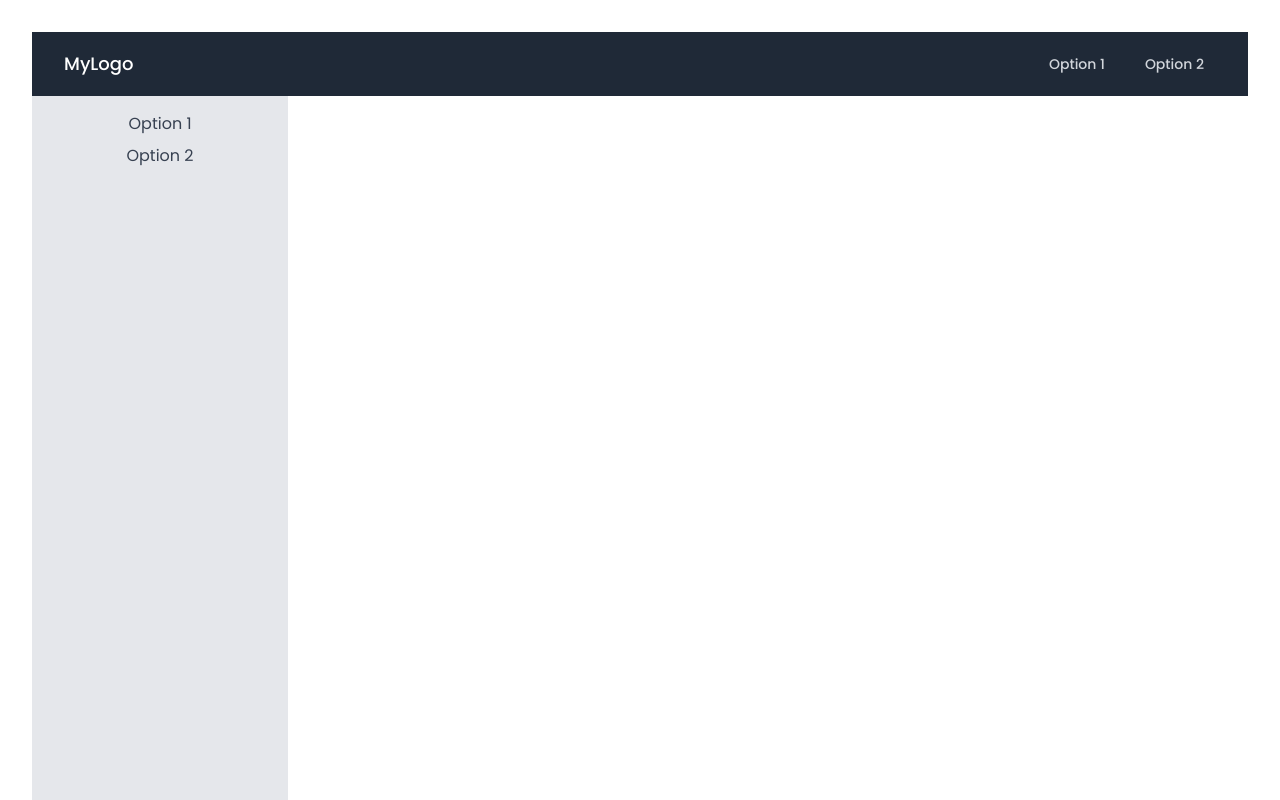
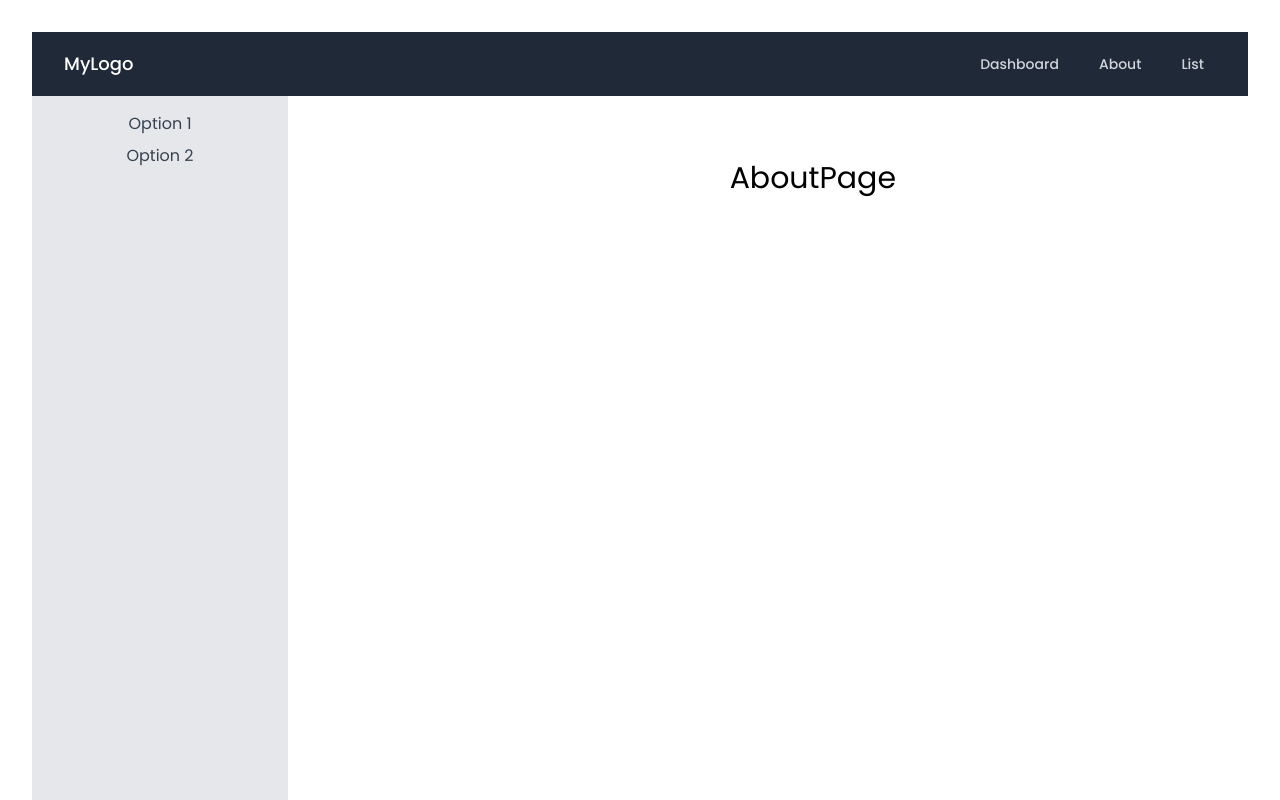
Before and after one commit to nindyahapsari/kanban-board, a React (Vite) app: page /About in a window 1280 px wide. Shown: the top 800 px of the page. Built offline with nearby package versions, Linux system fonts and the light colour scheme.

Commit message:
working on basic routing and all the pages with component to just render

```diff
--- a/package.json
+++ b/package.json
@@ -11,7 +11,8 @@
   },
   "dependencies": {
     "react": "^18.2.0",
-    "react-dom": "^18.2.0"
+    "react-dom": "^18.2.0",
+    "react-router-dom": "^6.21.3"
   },
   "devDependencies": {
     "@types/react": "^18.2.43",
--- a/src/App.tsx
+++ b/src/App.tsx
@@ -1,14 +1,30 @@
-import { useState } from "react";
-import "./App.css";
+import { Routes, Route } from "react-router-dom";
+
 import Navbar from "./Components/Navbar";
 import Sidebar from "./Components/Sidebar";
 import Footer from "./Components/Footer";
+
+import Dashboard from "./Pages/Dashboard";
+import ErrorPage from "./Pages/ErrorPage";
+
+import AboutPage from "./Pages/AboutPage";
+import ItemDetails from "./Pages/ItemDetails";
+
+import "./App.css";
 
 function App() {
   return (
     <>
       <Navbar />
       <Sidebar />
+
+      <Routes>
+        <Route path="/" element={<Dashboard />} />
+        <Route path="/About" element={<AboutPage />} />
+        <Route path="/Details" element={<ItemDetails />} />
+        <Route path="*" element={<ErrorPage />} />
+      </Routes>
+
       <Footer />
     </>
   );
--- a/src/Components/ListItem.tsx
+++ b/src/Components/ListItem.tsx
@@ -1,9 +1,7 @@
-import React from 'react'
+import React from "react";
 
 const ListItem = () => {
-  return (
-    <div>ListItem</div>
-  )
-}
+  return <div className="absolute top-40 right-96 text-3xl">ListItem</div>;
+};
 
-export default ListItem
+export default ListItem;
--- a/src/Components/Navbar.tsx
+++ b/src/Components/Navbar.tsx
@@ -1,4 +1,5 @@
 import React from "react";
+import { Link } from "react-router-dom";
 
 const navbarStyle = {
   border: "2px solid #222222;",
@@ -16,14 +17,25 @@ const Navbar = () => {
           </div>
           <div className="flex">
             <div className="ml-4">
-              <button className="text-gray-300 hover:bg-gray-700 px-3 py-2 rounded-md text-sm font-medium">
-                Option 1
-              </button>
+              <Link to="/">
+                <button className="text-gray-300 hover:bg-gray-700 px-3 py-2 rounded-md text-sm font-medium">
+                  Dashboard
+                </button>
+              </Link>
             </div>
             <div className="ml-4">
-              <button className="text-gray-300 hover:bg-gray-700 px-3 py-2 rounded-md text-sm font-medium">
-                Option 2
-              </button>
+              <Link to="/About">
+                <button className="text-gray-300 hover:bg-gray-700 px-3 py-2 rounded-md text-sm font-medium">
+                  About
+                </button>
+              </Link>
+            </div>
+            <div className="ml-4">
+              <Link to="/Details">
+                <button className="text-gray-300 hover:bg-gray-700 px-3 py-2 rounded-md text-sm font-medium">
+                  List
+                </button>
+              </Link>
             </div>
           </div>
         </div>
--- a/src/Pages/404Page.tsx
+++ /dev/null
@@ -1,9 +0,0 @@
-import React from 'react'
-
-const 404Page = () => {
-  return (
-    <div>404Page</div>
-  )
-}
-
-export default 404Page
--- a/src/Pages/AboutPage.tsx
+++ b/src/Pages/AboutPage.tsx
@@ -1,9 +1,7 @@
-import React from 'react'
+import React from "react";
 
 const AboutPage = () => {
-  return (
-    <div>AboutPage</div>
-  )
-}
+  return <div className="absolute top-40 right-96 text-3xl">AboutPage</div>;
+};
 
-export default AboutPage
+export default AboutPage;
--- a/src/Pages/Dashboard.tsx
+++ b/src/Pages/Dashboard.tsx
@@ -1,9 +1,7 @@
-import React from 'react'
+import React from "react";
 
 const Dashboard = () => {
-  return (
-    <div>Dashboard</div>
-  )
-}
+  return <div className="absolute top-40 right-96 text-3xl">Dashboard</div>;
+};
 
-export default Dashboard
+export default Dashboard;
--- /dev/null
+++ b/src/Pages/ErrorPage.tsx
@@ -0,0 +1,7 @@
+import React from "react";
+
+const ErrorPage = () => {
+  return <div className="absolute top-40 right-96 text-3xl">404Page</div>;
+};
+
+export default ErrorPage;
--- a/src/Pages/ItemDetails.tsx
+++ b/src/Pages/ItemDetails.tsx
@@ -1,9 +1,7 @@
-import React from 'react'
+import React from "react";
 
 const ItemDetails = () => {
-  return (
-    <div>ItemDetails</div>
-  )
-}
+  return <div className="absolute top-40 right-96 text-3xl">ItemDetails</div>;
+};
 
-export default ItemDetails
+export default ItemDetails;
--- a/src/main.tsx
+++ b/src/main.tsx
@@ -1,10 +1,15 @@
-import React from 'react'
-import ReactDOM from 'react-dom/client'
-import App from './App.tsx'
-import './index.css'
+import React from "react";
+import ReactDOM from "react-dom/client";
 
-ReactDOM.createRoot(document.getElementById('root')!).render(
+import { BrowserRouter } from "react-router-dom";
+
+import App from "./App.tsx";
+import "./index.css";
+
+ReactDOM.createRoot(document.getElementById("root")!).render(
   <React.StrictMode>
-    <App />
-  </React.StrictMode>,
-)
+    <BrowserRouter>
+      <App />
+    </BrowserRouter>
+  </React.StrictMode>
+);
```
Also changed, not shown: 1 other file (tests, documents, lock files or other folders).
